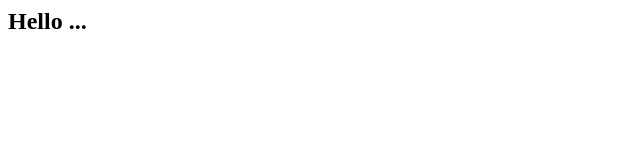
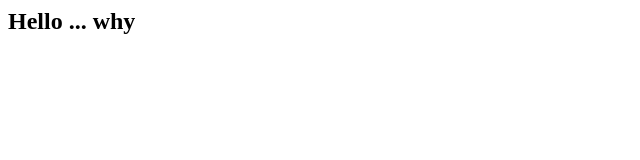
Before and after one commit to vpncanada/vpncanada.github.io, a plain HTML site: page index.html in a window 1280 px wide. Shown: the full height of the page, 0-640 px from the left. Drawn offline with Linux system fonts and the light colour scheme.

Commit message:
add why..

```diff
--- a/index.html
+++ b/index.html
@@ -1 +1 @@
-<h2>Hello ...</h2>
+<h2>Hello ... why</h2>
```
